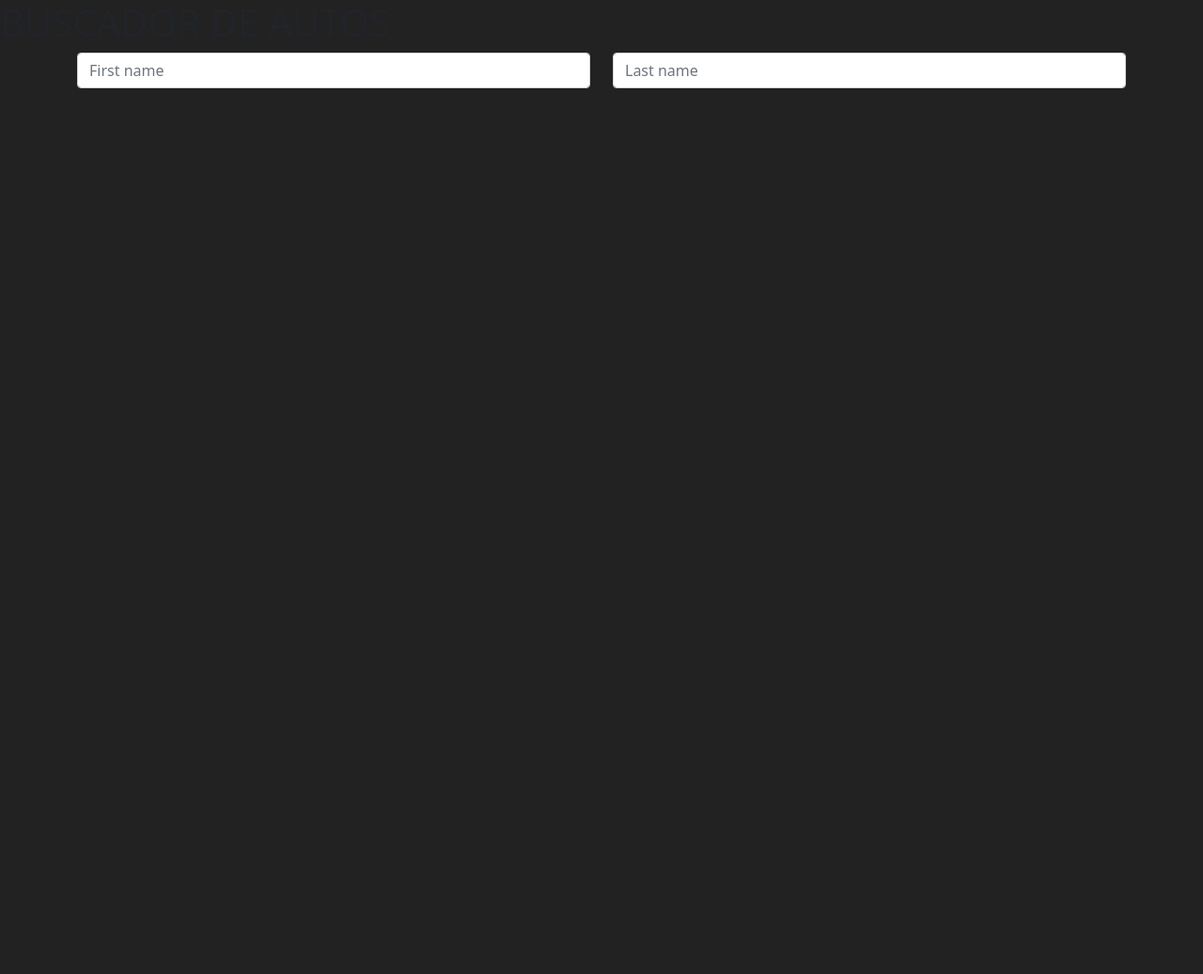
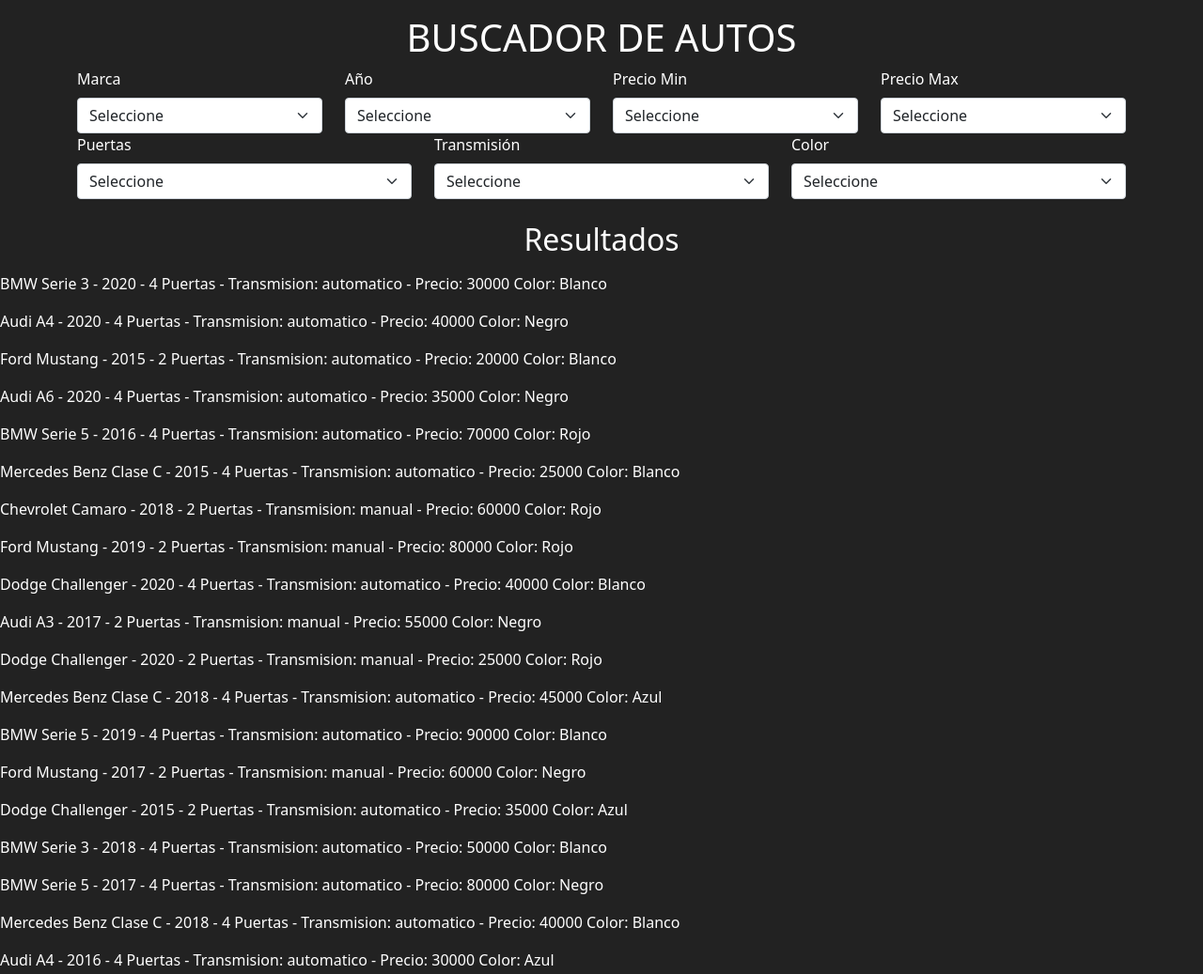
Before and after one commit to jdnarvaez0/BuscadorDeAutos, a plain HTML site: page index.html in a window 1280 px wide. Shown: the whole page at 94% size. Before the commit the page ends 800 px from the top, so only its background shows below. Drawn offline with nearby package versions, Linux system fonts and the light colour scheme.

Commit message:
agregando app

```diff
--- a/css/style.css
+++ b/css/style.css
@@ -1,3 +1,4 @@
 body {
   background-color: #222222;
+  color: white;
 }
--- a/index.html
+++ b/index.html
@@ -1,42 +1,110 @@
 <!doctype html>
 <html lang="en">
+
 <head>
   <meta charset="utf-8">
   <meta name="viewport" content="width=device-width, initial-scale=1">
-    <link href="https://cdn.jsdelivr.net/npm/bootstrap@5.0.0-beta3/dist/css/bootstrap.min.css" rel="stylesheet" integrity="sha384-eOJMYsd53ii+scO/bJGFsiCZc+5NDVN2yr8+0RDqr0Ql0h+rP48ckxlpbzKgwra6" crossorigin="anonymous">
+  <link href="https://cdn.jsdelivr.net/npm/bootstrap@5.0.0-beta3/dist/css/bootstrap.min.css" rel="stylesheet"
+    integrity="sha384-eOJMYsd53ii+scO/bJGFsiCZc+5NDVN2yr8+0RDqr0Ql0h+rP48ckxlpbzKgwra6" crossorigin="anonymous">
   <link rel="stylesheet" href="/css/style.css">
   <title>Buscador de Autos</title>
 </head>
+
 <body>
-    <h1>BUSCADOR DE AUTOS</h1>
+  <h1 class="text-center mt-3">BUSCADOR DE AUTOS</h1>
 
   <div class="container">
-        <form id="buscador">
+    <form id="buscador" action="">
       <div class="row">
-                <div class="col">
-                  <input type="text" class="form-control" placeholder="First name" aria-label="First name">
+        <div class="col-sm">
+          <label for="marca" class="form-label">Marca</label>
+          <select id="marca" class="form-select" aria-label="Default select example">
+            <option value="">Seleccione</option>
+            <option value="Audi">Audi</option>
+            <option value="BMW">BMW</option>
+            <option value="Mercedes Benz">Mercedes Benz</option>
+            <option value="Chevrolet">Chevrolet</option>
+            <option value="Ford">Ford</option>
+            <option value="Dodge">Dodge</option>
+          </select>
         </div>
-                <div class="col">
-                  <input type="text" class="form-control" placeholder="Last name" aria-label="Last name">
+        <div class="col-sm">
+          <label for="year" class="form-label">Año</label>
+          <select id="year" class="form-select" aria-label="Default select example">
+            <option value="">Seleccione</option>
+          </select>
+        </div>
+        <div class="col-sm">
+          <label for="minimo" class="form-label">Precio Min</label>
+          <select id="minimo" class="form-select" aria-label="Default select example">
+            <option value="">Seleccione</option>
+            <option value="20000">20,000</option>
+            <option value="30000">30,000</option>
+            <option value="40000">40,000</option>
+            <option value="50000">50,000</option>
+            <option value="60000">60,000</option>
+            <option value="70000">70,000</option>
+            <option value="80000">80,000</option>
+            <option value="90000">90,000</option>
+          </select>
+        </div>
+        <div class="col-sm">
+          <label for="maximo" class="form-label">Precio Max</label>
+          <select id="maximo" class="form-select" aria-label="Default select example">
+            <option value="">Seleccione</option>
+            <option value="20000">20,000</option>
+            <option value="30000">30,000</option>
+            <option value="40000">40,000</option>
+            <option value="50000">50,000</option>
+            <option value="60000">60,000</option>
+            <option value="70000">70,000</option>
+            <option value="80000">80,000</option>
+            <option value="90000">90,000</option>
+          </select>
+        </div>
+      </div>
+
+      <div class="row">
+        <div class="col-sm">
+          <label for="puertas" class="form-label">Puertas</label>
+          <select id="puertas" class="form-select" aria-label="Default select example">
+            <option selected>Seleccione</option>
+            <option value="2">2</option>
+            <option value="4">4</option>
+          </select>
+        </div>
+        <div class="col-sm">
+          <label for="transmision" class="form-label">Transmisión</label>
+          <select id="transmision" class="form-select" aria-label="Default select example">
+            <option value="">Seleccione</option>
+            <option value="automatico">Automática</option>
+            <option value="manual">Manual</option>
+          </select>
+        </div>
+        <div class="col-sm">
+          <label for="color" class="form-label">Color</label>
+          <select id="color" class="form-select" aria-label="Default select example">
+            <option value="">Seleccione</option>
+            <option value="Negro">Negro</option>
+            <option value="Azul">Azul</option>
+            <option value="Blanco">Blanco</option>
+            <option value="Rojo">Rojo</option>
+          </select>
         </div>
       </div>
     </form>
   </div>
 
 
+  <h2 class="text-center mt-4">Resultados</h2>
+  <div id="resultado" class="mt-3"></div>
+  </div>
 
-
-
-
-
-
-    <script src="https://cdn.jsdelivr.net/npm/bootstrap@5.0.0-beta3/dist/js/bootstrap.bundle.min.js" integrity="sha384-JEW9xMcG8R+pH31jmWH6WWP0WintQrMb4s7ZOdauHnUtxwoG2vI5DkLtS3qm9Ekf" crossorigin="anonymous"></script>
-    <!-- Option 2: Separate Popper and Bootstrap JS -->
-    <!-- <script src="https://cdn.jsdelivr.net/npm/@popperjs/core@2.9.1/dist/umd/popper.min.js" integrity="sha384-SR1sx49pcuLnqZUnnPwx6FCym0wLsk5JZuNx2bPPENzswTNFaQU1RDvt3wT4gWFG" crossorigin="anonymous"></script>
-    <script src="https://cdn.jsdelivr.net/npm/bootstrap@5.0.0-beta3/dist/js/bootstrap.min.js" integrity="sha384-j0CNLUeiqtyaRmlzUHCPZ+Gy5fQu0dQ6eZ/xAww941Ai1SxSY+0EQqNXNE6DZiVc" crossorigin="anonymous"></script>
-    -->
-
+  <script src="https://cdn.jsdelivr.net/npm/bootstrap@5.0.0-beta3/dist/js/bootstrap.bundle.min.js"
+    integrity="sha384-JEW9xMcG8R+pH31jmWH6WWP0WintQrMb4s7ZOdauHnUtxwoG2vI5DkLtS3qm9Ekf"
+    crossorigin="anonymous"></script>
   <script src="./js/db.js"></script>
   <script src="./js/app.js"></script>
 </body>
+
 </html>
--- a/js/app.js
+++ b/js/app.js
@@ -0,0 +1,41 @@
+const marca = document.querySelector('#marca');
+const year = document.querySelector('#year');
+const minimo = document.querySelector('#minimo');
+const maximo = document.querySelector('#maximo');
+const puertas = document.querySelector('#puertas');
+const transmision = document.querySelector('#transmision');
+const color = document.querySelector('#color');
+const resultado = document.querySelector('#resultado');
+
+// crear los anios
+const years = document.createElement('option');
+const max = new Date().getFullYear();
+const min = max - 10;
+
+for( let i= max; i > min; i--){
+    const option = document.createElement('option');
+    option.value = i;
+    option.innerText = i;
+    document.querySelector('#year').appendChild(option);
+}
+
+document.addEventListener('DOMContentLoaded', () => {
+    mostrarAutos(autos);
+});
+
+function mostrarAutos() {
+    autos.forEach(auto => {
+        const {marca, modelo, year, puertas, transmision, precio, color} = auto;
+        const autoHTML = document.createElement('p');
+
+        autoHTML.textContent = `
+            ${marca} ${modelo} - ${year} - ${puertas} Puertas - Transmision: ${transmision} - Precio: ${precio}
+            Color: ${color}
+
+
+        `
+
+        // insertar en el HTML
+        resultado.appendChild(autoHTML);
+    });
+}
```
Lines whose indentation alone changed are shown as unchanged.
